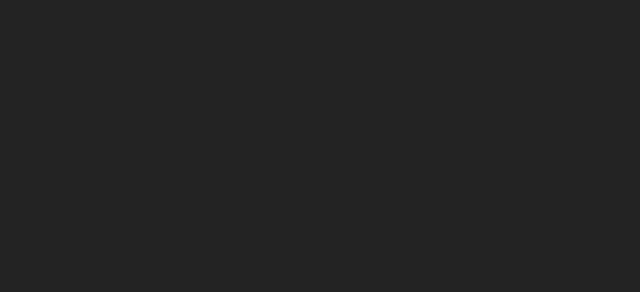
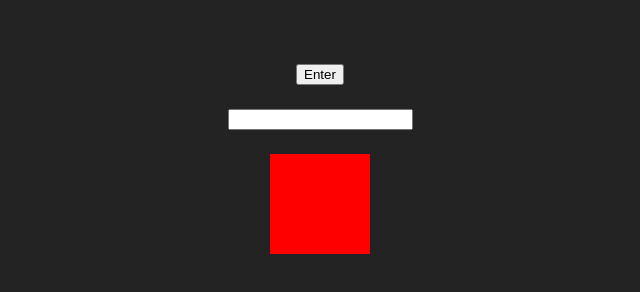
Before and after one commit to OlehZankiv/JS-96, a plain HTML site: page _questions_01-06/index.html in a window 1280 px wide. Shown: the whole page, without its empty margins (320-960 px from the left). Drawn offline with Linux system fonts and the light colour scheme.

Commit message:
Question Answer, Modules 01-06, finish

```diff
--- a/_questions_01-06/index.html
+++ b/_questions_01-06/index.html
@@ -4,9 +4,14 @@
     <meta charset="UTF-8" />
     <meta name="viewport" content="width=device-width, initial-scale=1.0" />
     <title>Operators and functions</title>
+    <link rel="icon" type="image/x-icon" href="#">
   </head>
-  <body style="background-color: #232323;">
-    <script src="./js/index.js" type="module"></script>
-    <!-- <script src="./js/additional.js" type="module"></script> -->
+  <body style="background-color: #232323; display: flex; flex-direction: column; row-gap: 24px; align-items: center;  margin-top: 64px;">
+    <button>Enter</button>
+    <input type="password" />
+
+    <div style="width: 100px; height: 100px; background-color: red;"></div>
+    <!-- <script src="./js/index.js" type="module"></script> -->
+    <script src="./js/additional.js" type="module"></script>
   </body>
 </html>
```
Also changed, not shown: _questions_01-06/js/additional.js (+101 -2 lines), _questions_01-06/js/index.js (+176 -0 lines).
